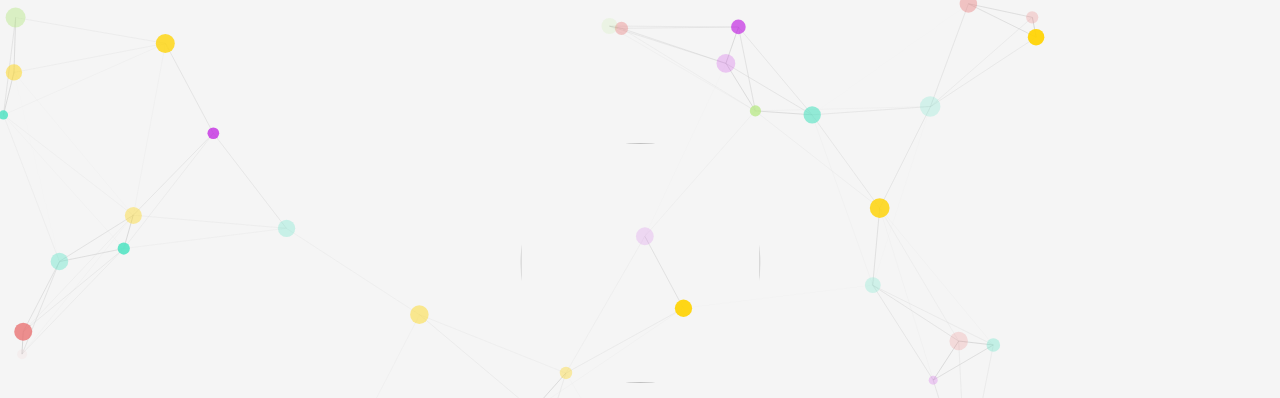
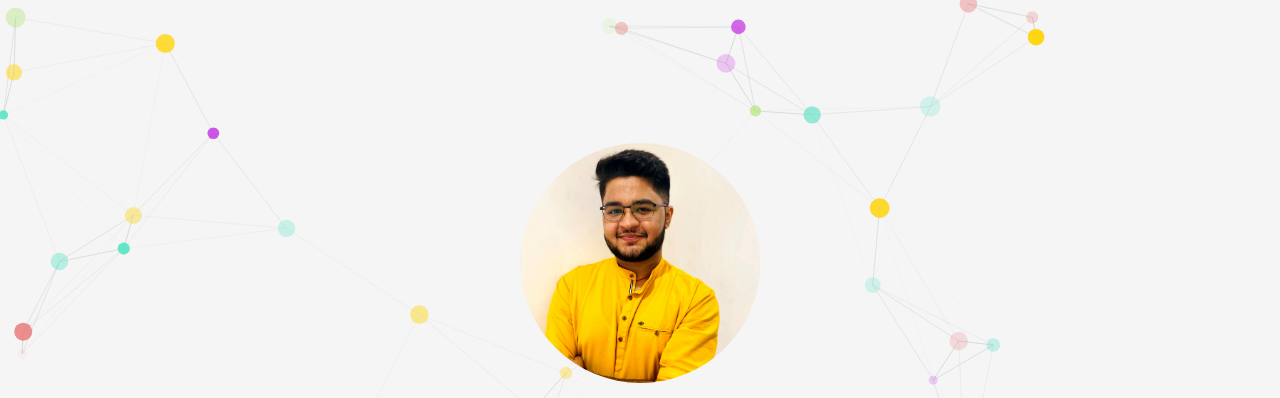
Before and after one commit to bloodstain5201/website, a plain HTML site: page index.html in a window 1280 px wide. Shown: the top 398 px of the page. Drawn offline with nearby package versions, Linux system fonts and the light colour scheme.

Commit message:
Update index.html

```diff
--- a/index.html
+++ b/index.html
@@ -48,7 +48,7 @@
     <div id="particles-js">
     <div id="allcontent">
         <div class="center" id="img">
-            <img src="./img/IMG_0285 (1).jpg ">
+            <img src="./img/Shivansh.jpg ">
         </div>
         <br>
         <div class="center" id="maintext">
```
